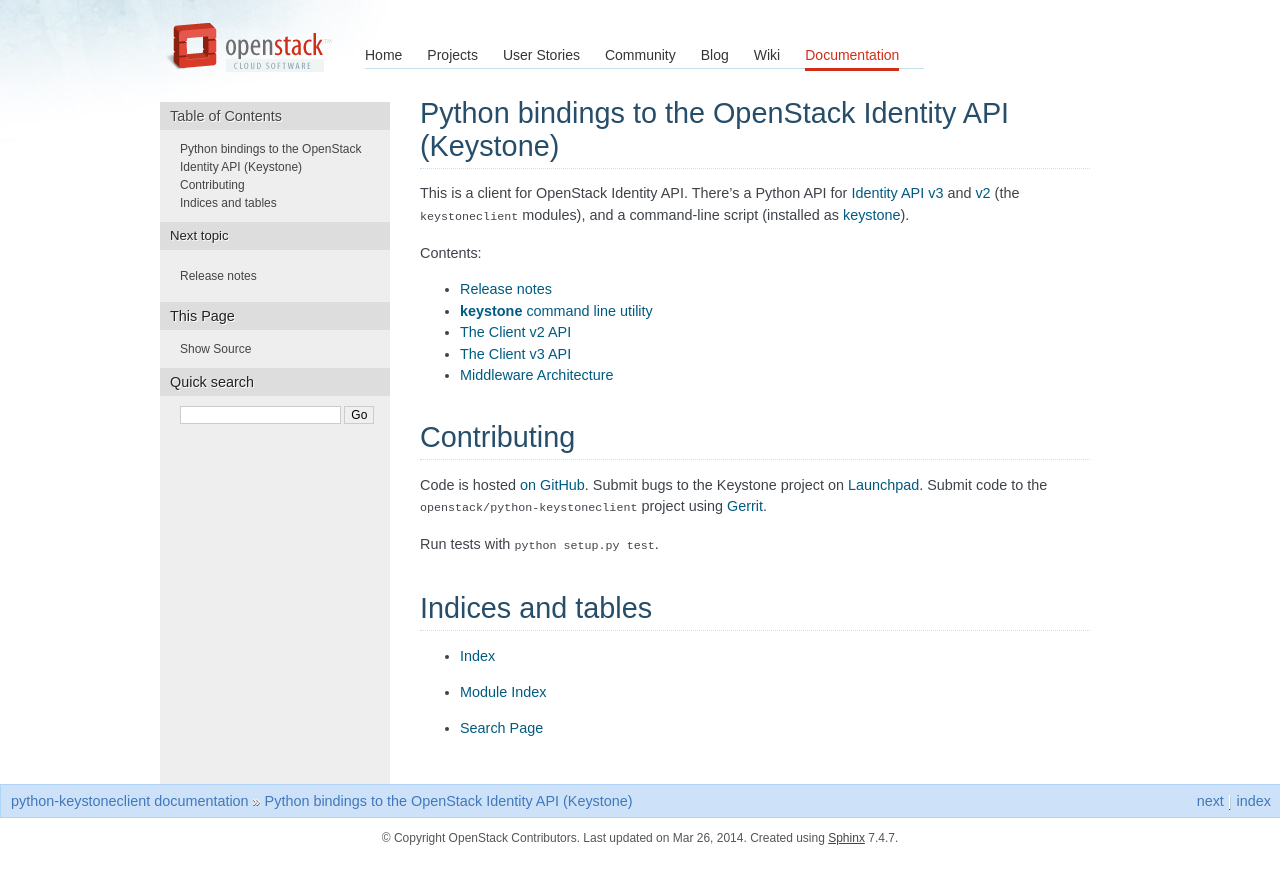
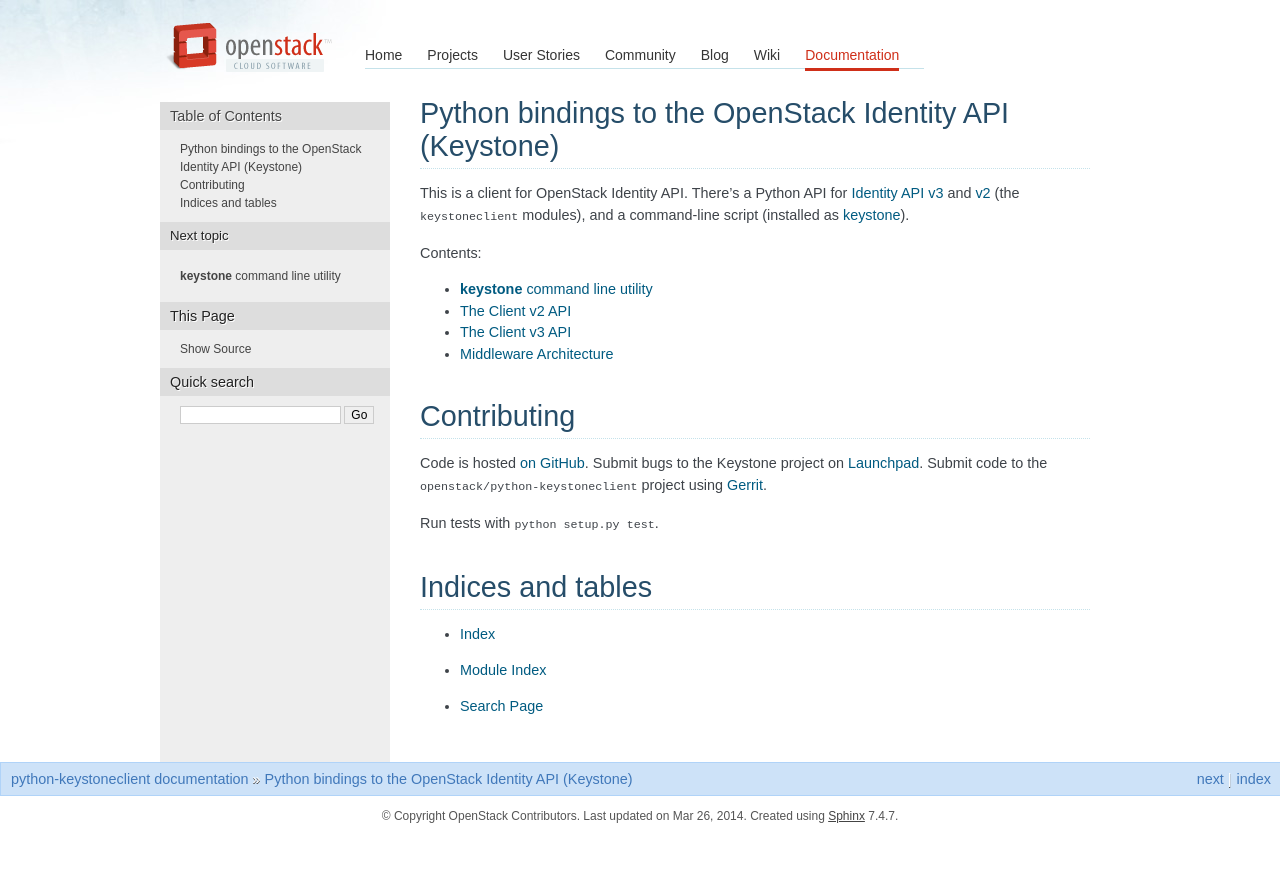
Before and after one commit to openstack/keystonemiddleware, a Sphinx documentation site: the page built from source/index.rst, in a window 1280 px wide. Shown: the top 884 px of the page. Built offline with Sphinx 7.4.7, drawn with Linux system fonts in a browser that asks for light colours; pages that are not in the unit, such as notebooks, are missing from menus; the version number could not be read and is left out; some of the changed lines change nothing that is shown.

Commit message:
Remove releases.rst from keystone docs
The most recent update to releases.rst was made back in 2012,
but it's references in the docs page. It is providing false
(or at least, inaccurate) information. Suggest removing it
since the server side doesn't have a release related file either.

Change-Id: If2a71b55117c450afdade3cad697eba5a626263f

```diff
--- a/source/index.rst
+++ b/source/index.rst
@@ -11,7 +11,6 @@
 .. toctree::
    :maxdepth: 1
 
-   releases
    man/keystone
    using-api-v2
    using-api-v3
--- a/source/releases.rst
+++ /dev/null
@@ -1,33 +0,0 @@
-=============
-Release notes
-=============
-
-0.1.3 (August 31, 2012)
-=======================
-* changed logging to report request and response independently in --debug mode
-* changed options to use hyphens instead of underscores
-* added support for PKI signed tokens with Keystone
-
-
-0.1.2 (July 9, 2012)
-====================
-* added support for two-way SSL and --insecure option to allow for self-signed
-  certificates
-* added support for password prompting if not provided
-* added support for bash completion for keystone
-* updated CLI options to use dashes instead of underscores
-
-0.1.1 (June 25, 2012)
-=====================
-* corrected versioning
-
-0.1.0 (March 29, 2012)
-======================
-* released with OpenStack Essex and Diablo compatibility
-* forked from http://github.com/rackspace/python-novaclient
-* refactored to support Identity API (auth, tokens, services, roles, tenants,
-  users, etc.)
-* removed legacy arguments of --username, --password, etc in migration to
-  support a cross-openstack unified CLI convention defined at
-  http://wiki.openstack.org/UnifiedCLI
-* required service ID for listing endpoints
```
